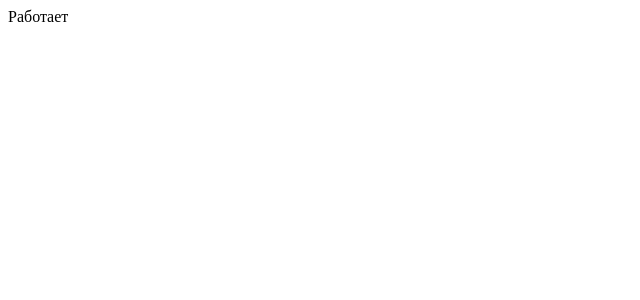
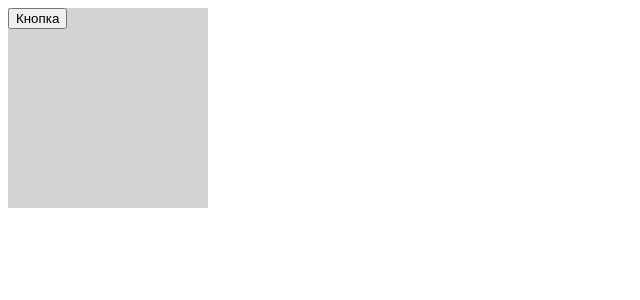
Before and after one commit to Sergey9694/ts-project, a React (Vite) app: page / in a window 1280 px wide. Shown: the top 300 px of the page, without its empty margins (0-640 px from the left). Built offline with nearby package versions, Linux system fonts and the light colour scheme.

Commit message:
типизация пропсов, чилдрены, использование enums

```diff
--- a/src/App.tsx
+++ b/src/App.tsx
@@ -1,5 +1,13 @@
+import Card, { CardVariant } from "./components/Card";
+
 const App = () => {
-    return <div>Работает</div>;
+    return (
+        <div>
+            <Card width="200px" height="200px" variant={CardVariant.primary}>
+                <button>Кнопка</button>
+            </Card>
+        </div>
+    );
 };
 
 export default App;
--- /dev/null
+++ b/src/components/Card.tsx
@@ -0,0 +1,32 @@
+import { PropsWithChildren } from "react";
+
+export enum CardVariant {
+    outlined = "outlined",
+    primary = "primary",
+}
+
+interface CardProps extends PropsWithChildren {
+    width?: string;
+    height?: string;
+    variant: CardVariant;
+}
+
+const Card = ({ width, height, children, variant }: CardProps) => {
+    return (
+        <div
+            style={{
+                width,
+                height,
+                border:
+                    variant === CardVariant.outlined
+                        ? "1px solid gray"
+                        : "none",
+                background: variant === CardVariant.primary ? "lightgray" : "",
+            }}
+        >
+            {children}
+        </div>
+    );
+};
+
+export default Card;
```
